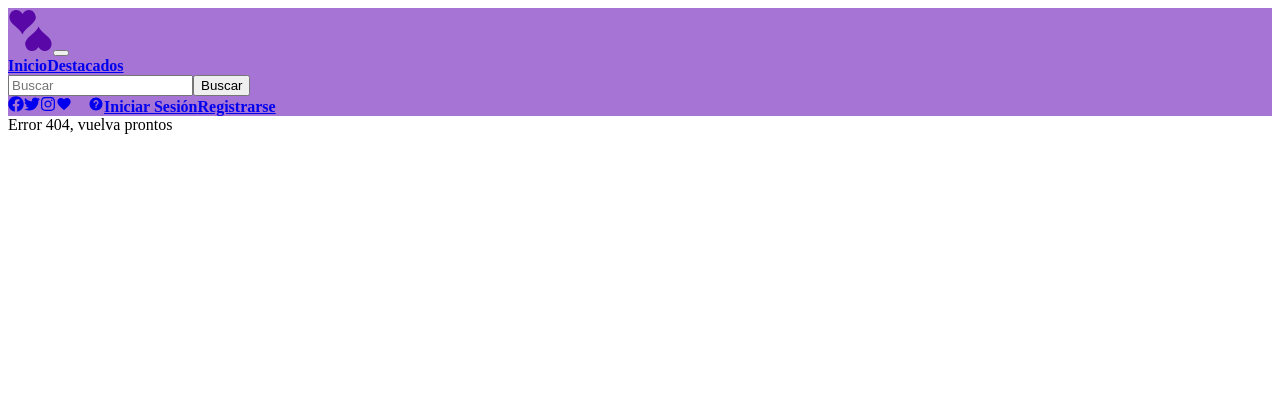
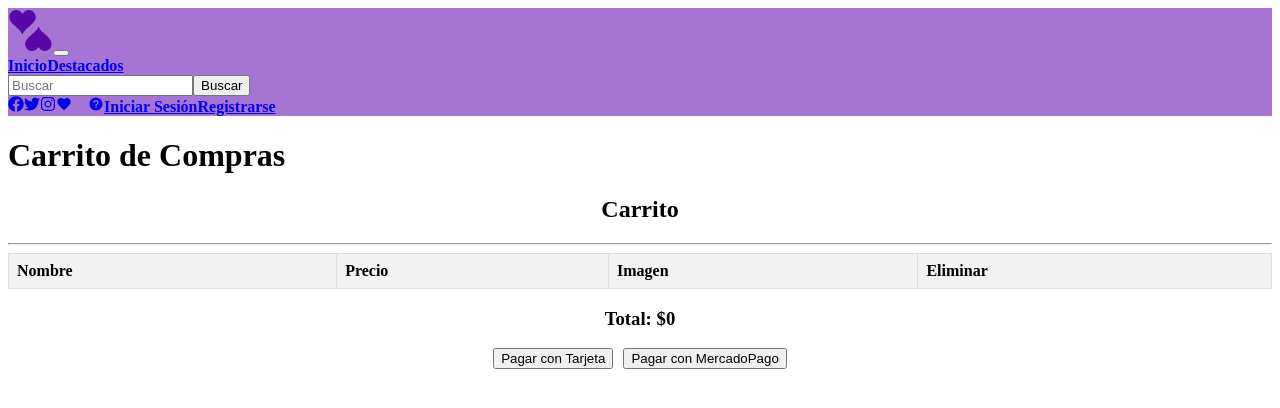
Before and after one commit to FacundoBazan-01/ProyectoFinal-Frond-end, a React app: page /cart in a window 1280 px wide. Before the commit this address had no page. Shown: the top 408 px of the page. Built offline with nearby package versions, Linux system fonts and the light colour scheme; some icons are missing; the HTML template or start-up script is replaced by a standard one.

Commit message:
Corrijo la ruta del carrito en el navbar

```diff
--- a/src/App.jsx
+++ b/src/App.jsx
@@ -6,6 +6,7 @@ import HomePage from "./pages/HomePage";
 import RegisterPage from "./pages/RegisterPage";
 import { BrowserRouter, Routes, Route } from "react-router-dom";
 import ProductoPage from "./pages/ProductoPage";
+import CarritoPage from './pages/CarritoPage';
 
 const App = () => {
   return (
@@ -18,6 +19,7 @@ const App = () => {
 					<Route path='*' element={<Error404Page />} />
 					<Route path='/fav' element={<FavPage />} />
 					<Route path='/producto/:id' element={<ProductoPage />} />
+					<Route path='/cart' element={<CarritoPage />} />
 				</Routes>
 			</BrowserRouter>
 		</>
```
